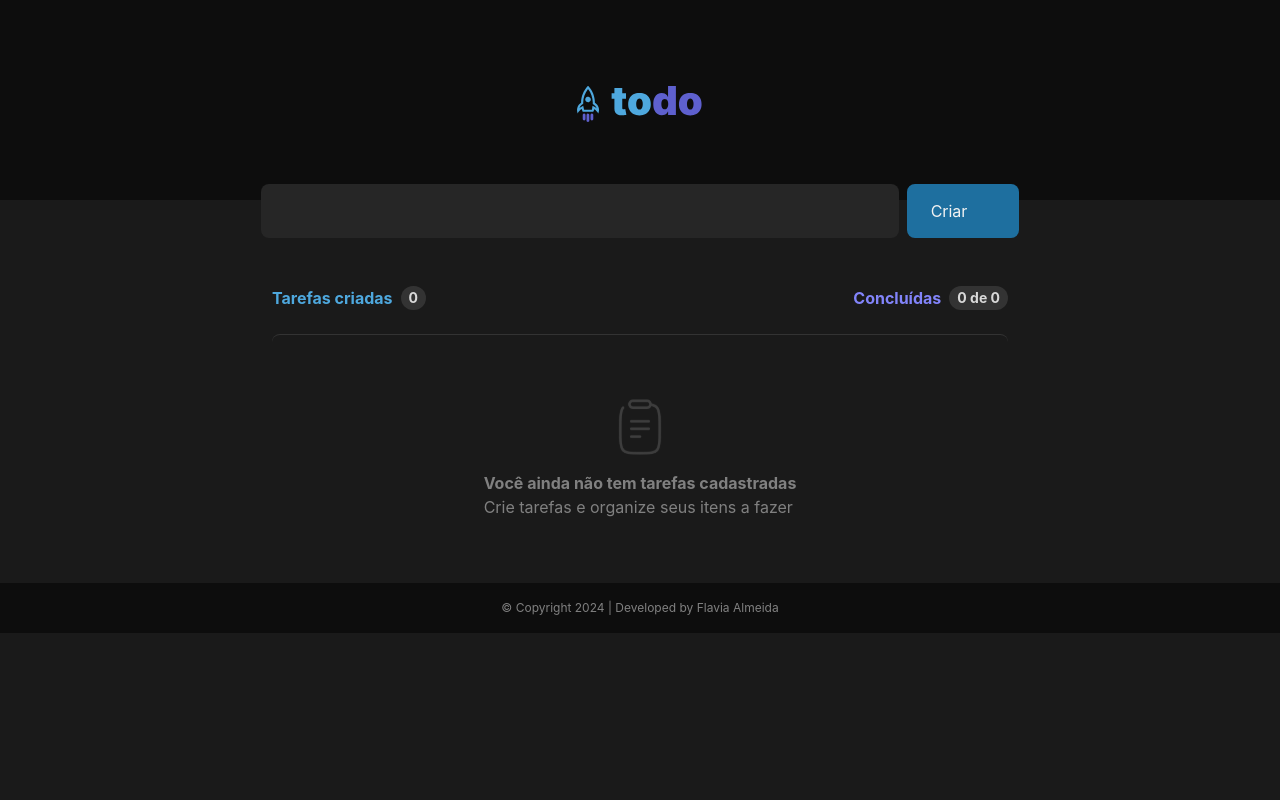
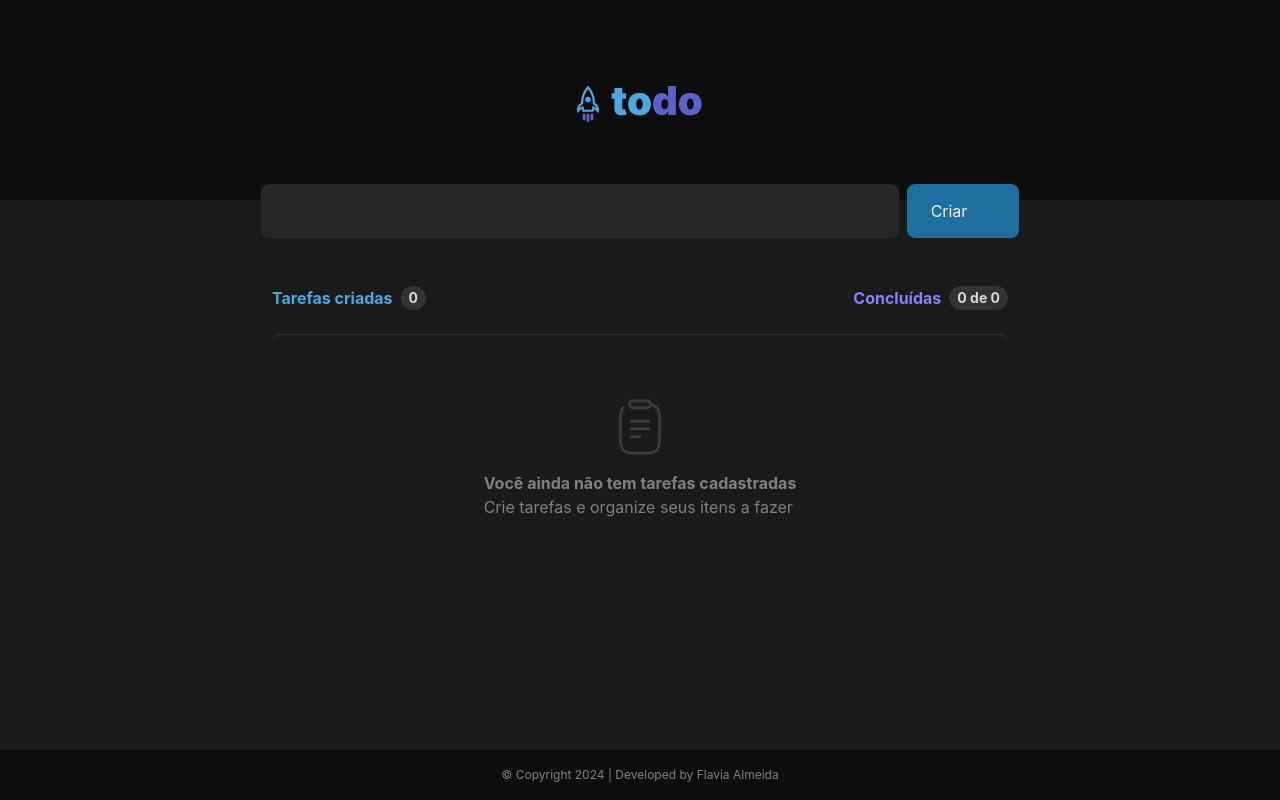
Before and after one commit to flavia-dantas/toDoList, a Next.js app: page / in a window 1280 px wide. Built offline with nearby package versions, Linux system fonts and the light colour scheme; some icons are missing.

Commit message:
fix: adjustment footer

```diff
--- a/src/components/Footer/Footer.tsx
+++ b/src/components/Footer/Footer.tsx
@@ -1,6 +1,6 @@
 const Footer = () => {
   return (
-    <footer className="flex h-[50px] items-center justify-center bg-gray-700 text-xs text-gray-300">
+    <footer className="flex h-[50px] items-center justify-center bg-gray-700 text-xs text-gray-300 fixed bottom-0 w-full">
       <div>
         <p>
           &copy; Copyright 2024 | Developed by{" "}
```
